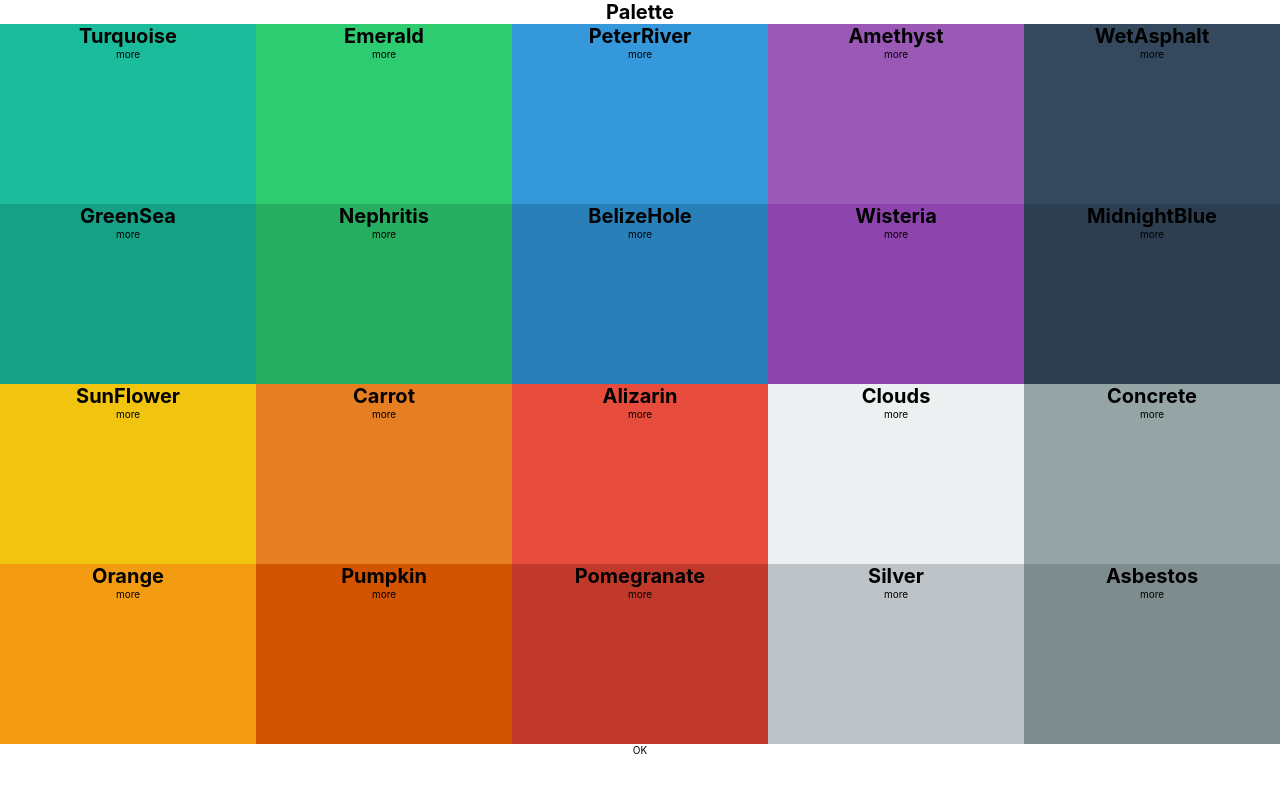
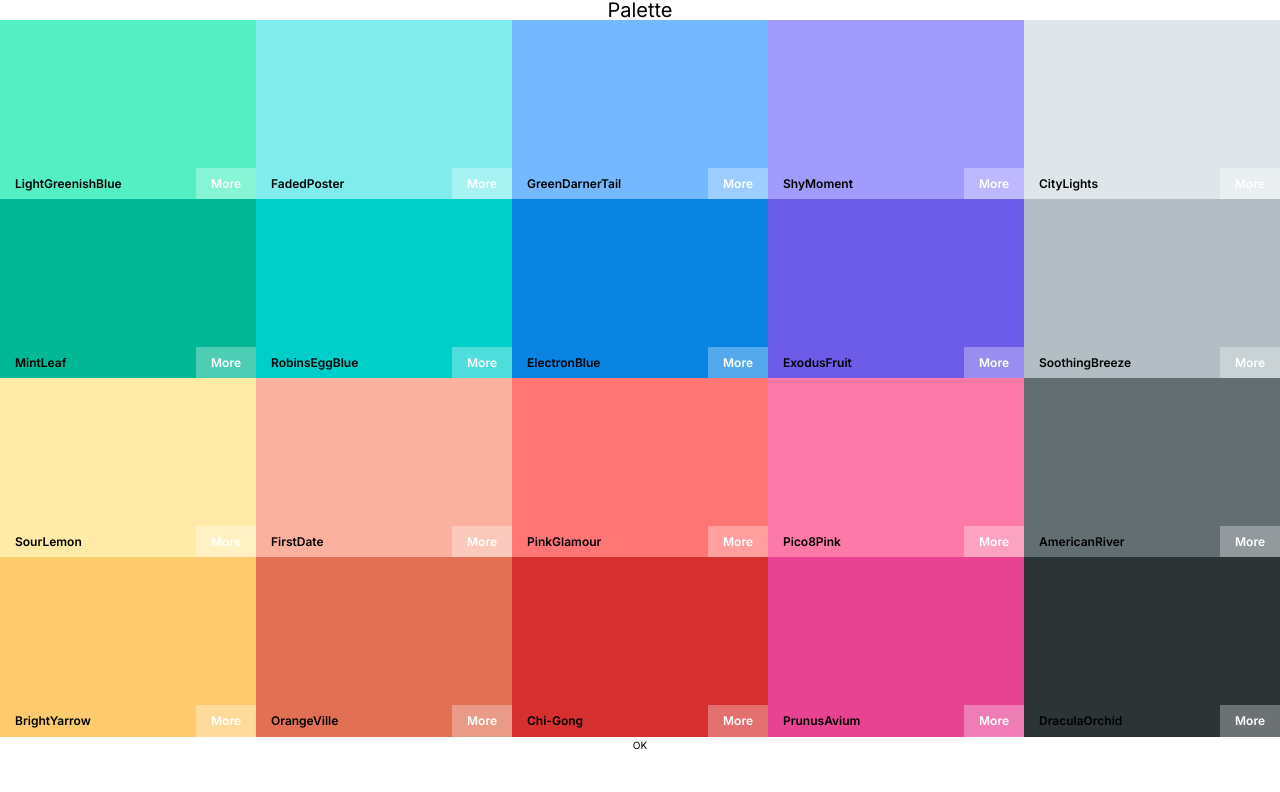
Before and after one commit to ElAlamiIdriss/React-Colors-Project, a React (Create React App) app: page / in a window 1280 px wide. Shown: the top 792 px of the page. Built offline with nearby package versions, Linux system fonts and the light colour scheme.

Commit message:
style colorBox

```diff
--- a/src/App.js
+++ b/src/App.js
@@ -8,7 +8,7 @@ class App extends Component {
   render() {
     return (
       <div className="App">
-        <Palette {...seedColors[1]} />
+        <Palette {...seedColors[3]} />
       </div>
     );
   }
--- a/src/components/BoxColor.css
+++ b/src/components/BoxColor.css
@@ -2,4 +2,45 @@
   display: inline-block;
   width: 20%;
   height: 25%;
+  position: relative;
+  cursor: pointer;
+  margin-bottom: -0.2rem;
 }
+
+.copy-btn {
+  position: absolute;
+  top: 50%;
+  left: 50%;
+  transform: translate(-50%, -50%);
+  padding: 0.7rem 1.4rem;
+  background: rgba(255, 255, 255, 0.3);
+  font-size: 1.6rem;
+  color: #fff;
+  border: none;
+  outline: none;
+  border-radius: 0.2rem;
+  opacity: 0;
+}
+
+.BoxColor:hover .copy-btn {
+  opacity: 1;
+}
+
+.box-color_text,
+.see-more {
+  position: absolute;
+  bottom: 0;
+  padding: 1rem 1.5rem;
+  font-size: 1.2rem;
+  font-weight: 600;
+}
+
+.box-color_text {
+  left: 0;
+}
+
+.see-more {
+  right: 0;
+  background: rgba(255, 255, 255, 0.3);
+  color: #fff;
+}
--- a/src/components/BoxColor.js
+++ b/src/components/BoxColor.js
@@ -3,10 +3,13 @@ import "./BoxColor.css";
 
 class BoxColor extends Component {
   render() {
+    const { background, name } = this.props;
+
     return (
-      <div className="BoxColor" style={{ background: this.props.background }}>
-        <h1>{this.props.name}</h1>
-        <span>more</span>
+      <div className="BoxColor" style={{ background }}>
+        <p className="box-color_text">{name}</p>
+        <span className="see-more">more</span>
+        <button className="copy-btn">copy</button>
       </div>
     );
   }
--- a/src/index.css
+++ b/src/index.css
@@ -1,7 +1,13 @@
+@import url("https://fonts.googleapis.com/css2?family=Inter:wght@400;500;600;700&display=swap");
+
 * {
   box-sizing: border-box;
   padding: 0;
   margin: 0;
+  text-transform: capitalize;
+  transition: 0.3s;
+  font-weight: 400;
+  line-height: 1;
 }
 
 html {
@@ -9,15 +15,5 @@ html {
 }
 
 body {
-  margin: 0;
-  font-family: -apple-system, BlinkMacSystemFont, "Segoe UI", "Roboto", "Oxygen",
-    "Ubuntu", "Cantarell", "Fira Sans", "Droid Sans", "Helvetica Neue",
-    sans-serif;
-  -webkit-font-smoothing: antialiased;
-  -moz-osx-font-smoothing: grayscale;
+  font-family: "Inter", sans-serif;
 }
-
-code {
-  font-family: source-code-pro, Menlo, Monaco, Consolas, "Courier New",
-    monospace;
-}
```
